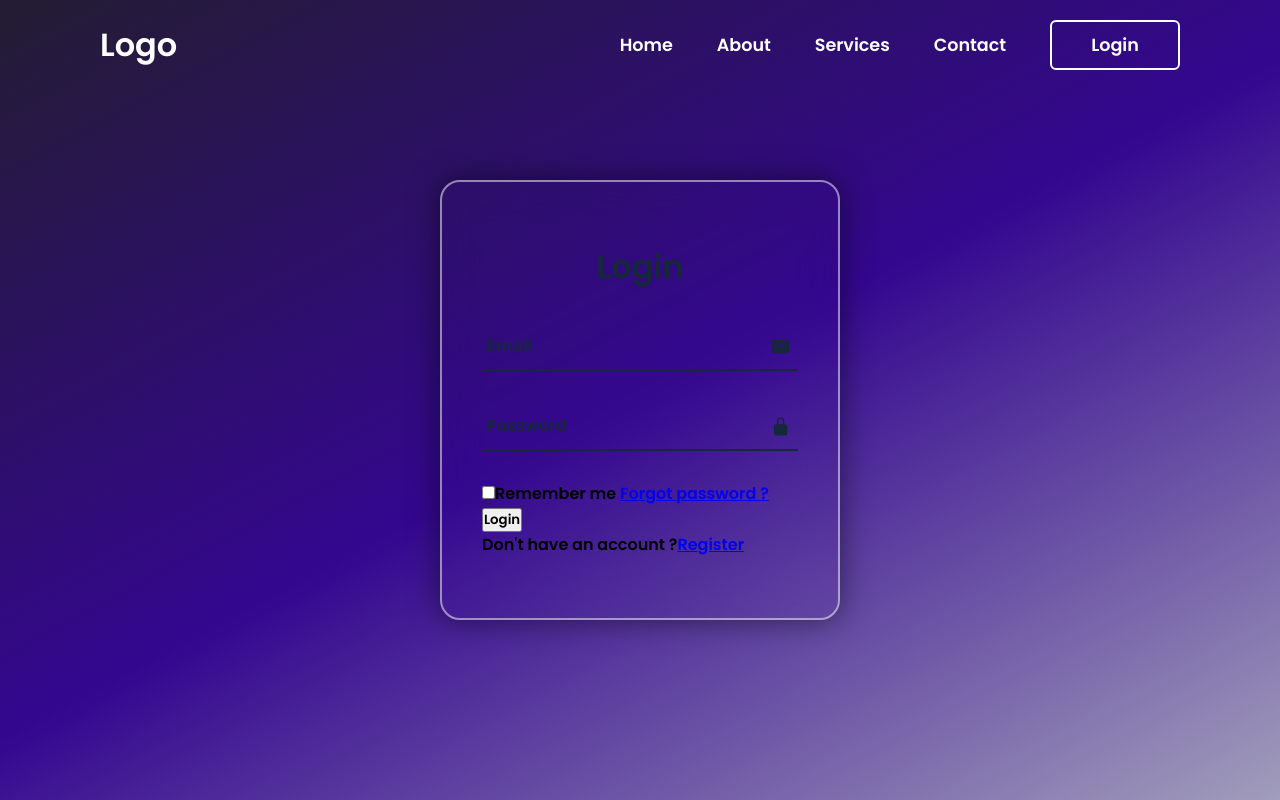
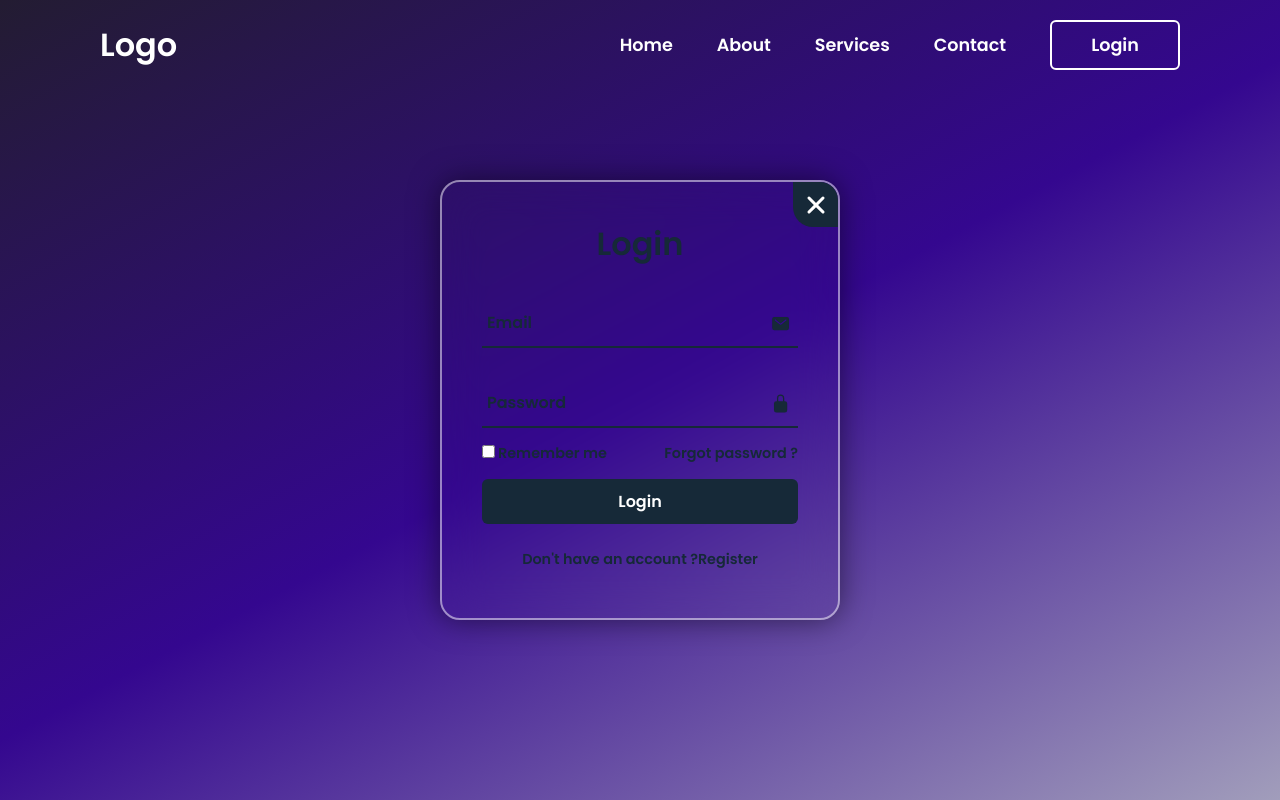
Before and after one commit to TomJegou/simple-website-1, a plain HTML site: page static/homepage.html in a window 1280 px wide. Drawn offline with nearby package versions, Linux system fonts and the light colour scheme.

Commit message:
finished front form login

```diff
--- a/static/homepage.html
+++ b/static/homepage.html
@@ -22,6 +22,7 @@
         </header>
 
         <div class="wrapper">
+            <span class="icon-close"><ion-icon name="close"></ion-icon></span>
             <div class="form-box login">
                 <h2>Login</h2>
                 <form action="#">
@@ -32,7 +33,7 @@
                     </div>
                     <div class="input-box">
                         <span class="icon"><ion-icon name="lock-closed"></ion-icon></span>
-                        <input type="password" name="email" id="email" required>
+                        <input type="password" name="password" id="password" required>
                         <label>Password</label>
                     </div>
                     <div class="remember-forgot">
--- a/static/style.css
+++ b/static/style.css
@@ -95,11 +95,29 @@ header {
     display: flex;
     justify-content: center;
     align-items: center;
+    overflow: hidden;
 }
 
 .wrapper .form-box {
     width: 100%;
     padding: 40px;
+}
+
+.wrapper .icon-close {
+    position: absolute;
+    top: 0;
+    right: 0;
+    width: 45px;
+    height: 45px;
+    background: #162938;
+    font-size: 2em;
+    color: #fff;
+    display: flex;
+    justify-content: center;
+    align-items: center;
+    border-bottom-left-radius: 20px;
+    cursor: pointer;
+    z-index: 1;
 }
 
 .form-box h2 {
@@ -139,6 +157,10 @@ header {
     background: transparent;
     border: none;
     outline: none;
+    font-size: 1em;
+    color: #162938;
+    font-weight: 600;
+    padding: 0 35px 0 5px;
 }
 
 .input-box .icon {
@@ -148,3 +170,57 @@ header {
     color: #162938;
     line-height: 57px;
 }
+
+.remember-forgot {
+    font-size: .9em;
+    color: #162938;
+    font-weight: 500;
+    margin: -15px 0 15px;
+    display: flex;
+    justify-content: space-between;
+}
+
+.remember-forgot label input {
+    accent-color: #162938;
+    margin-right: 3px;
+}
+
+.remember-forgot a {
+    color: #162938;
+    text-decoration: none;
+}
+
+.remember-forgot a:hover {
+    text-decoration: underline;
+}
+
+.btn {
+    width: 100%;
+    height: 45px;
+    background: #162938;
+    border: none;
+    outline: none;
+    border-radius: 6px;
+    cursor: pointer;
+    font-size: 1em;
+    color: #fff;
+    font-weight: 500;
+}
+
+.login-register {
+    font-size: .9em;
+    color: #162938;
+    text-align: center;
+    font-weight: 500;
+    margin: 25px 0 10px;
+}
+
+.login-register p a {
+    color: #162938;
+    text-decoration: none;
+    font-weight: 600;
+}
+
+.login-register p a:hover {
+    text-decoration: underline;
+}
```
